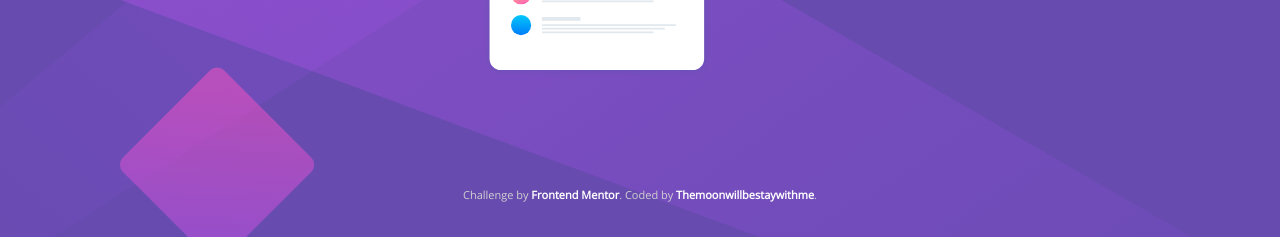
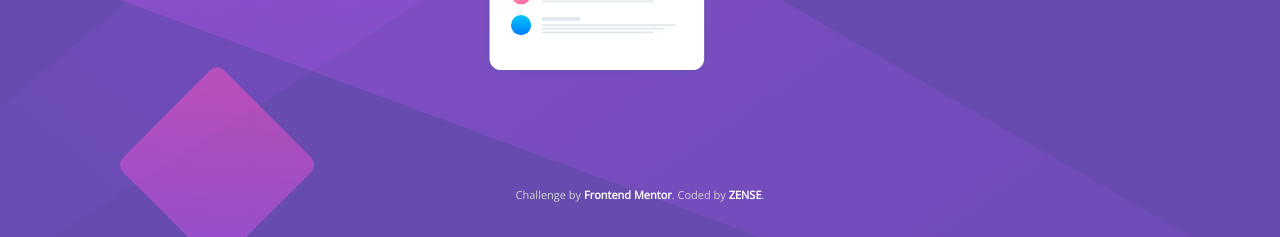
Before and after one commit to ZENSE-THAI/HuddleLandingPage, a plain HTML site: page index.html in a window 1280 px wide. Shown: the part 563-800 px from the top of the page. Drawn offline with nearby package versions, Linux system fonts and the light colour scheme.

Commit message:
Update index.html

```diff
--- a/index.html
+++ b/index.html
@@ -45,7 +45,7 @@
   <footer>
     <p class="attribution">
       Challenge by <a href="https://www.frontendmentor.io?ref=challenge" target="_blank">Frontend Mentor</a>.
-      Coded by <a href="#">Themoonwillbestaywithme</a>.
+      Coded by <a href="https://github.com/ZENSE-THAI">ZENSE</a>.
     </p>
   </footer>
 </body>
```
